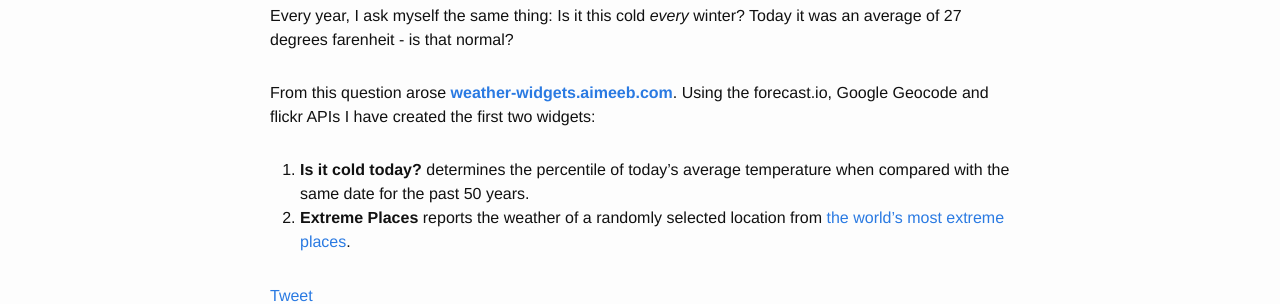
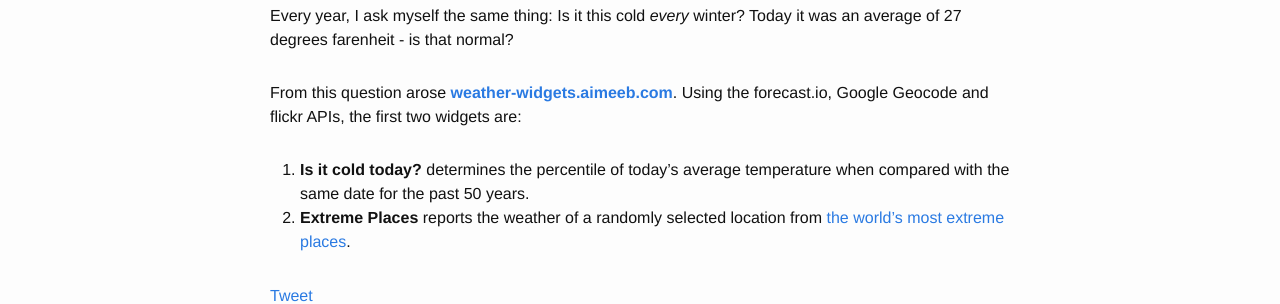
Before and after one commit to AimeeRose/aimeerose.github.io, a Jekyll site: the page built from _posts/2015-02-09-is-it-cold-today.markdown, in a window 1280 px wide. Shown: the part 682-986 px from the top of the page. Built offline with Jekyll 4.4.1, drawn with Linux system fonts in a browser that asks for light colours; comment, search, counter and statistics services are not loaded.

Commit message:
Rephrase

```diff
--- a/_posts/2015-02-09-is-it-cold-today.markdown
+++ b/_posts/2015-02-09-is-it-cold-today.markdown
@@ -27,7 +27,7 @@ Every year, I ask myself the same thing: Is it this cold *every* winter? Today i
 <br />
 <br />
 
-From this question arose **[weather-widgets.aimeeb.com](http://weather-widgets.aimeeb.com)**. Using the forecast.io, Google Geocode and flickr APIs I have created the first two widgets:
+From this question arose **[weather-widgets.aimeeb.com](http://weather-widgets.aimeeb.com)**. Using the forecast.io, Google Geocode and flickr APIs, the first two widgets are:
 <br />
 <br />
 
```
